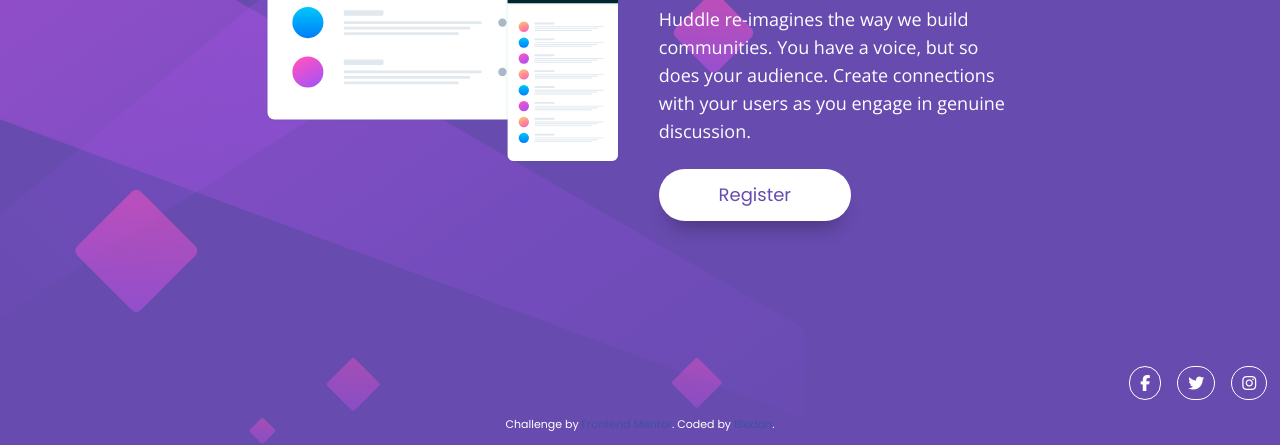
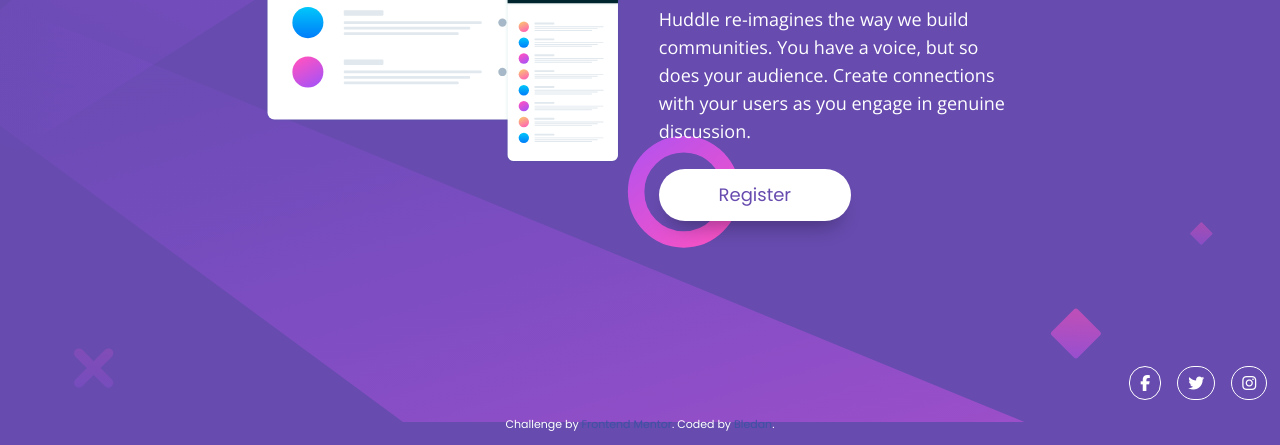
Before and after one commit to BledanIT/bledan-huddlelanding, a website: page index.html in a window 1280 px wide. Shown: the part 355-800 px from the top of the page. Drawn offline with nearby package versions, Linux system fonts and the light colour scheme.

Commit message:
implemented desktop version's background

```diff
--- a/index.html
+++ b/index.html
@@ -11,7 +11,7 @@
   <script src="https://kit.fontawesome.com/cbdf333b4c.js" crossorigin="anonymous"></script>
   <title>Frontend Mentor | Huddle landing page with single introductory section</title>
 </head>
-<body class="bg-main bg-mobile bg-blend-normal bg-contain bg-no-repeat text-white text-center font-poppins flex flex-col h-screen lg:p-[1%]">
+<body class="bg-main bg-mobile lg:bg-desktop bg-blend-normal bg-contain bg-no-repeat text-white text-center font-poppins flex flex-col h-screen lg:p-[1%]">
   <main class="flex flex-col lg:flex-row lg:gap-[5%] basis-0 h-screen m-auto px-8 py-6 lg:py-0 lg:p-[20%]">
     <section role="left" class="lg:w-1/2 m-auto">
       <div role="logo" class="w-2/5 lg:w-full mb-2">
```
Also changed, not shown: src/output.css.
